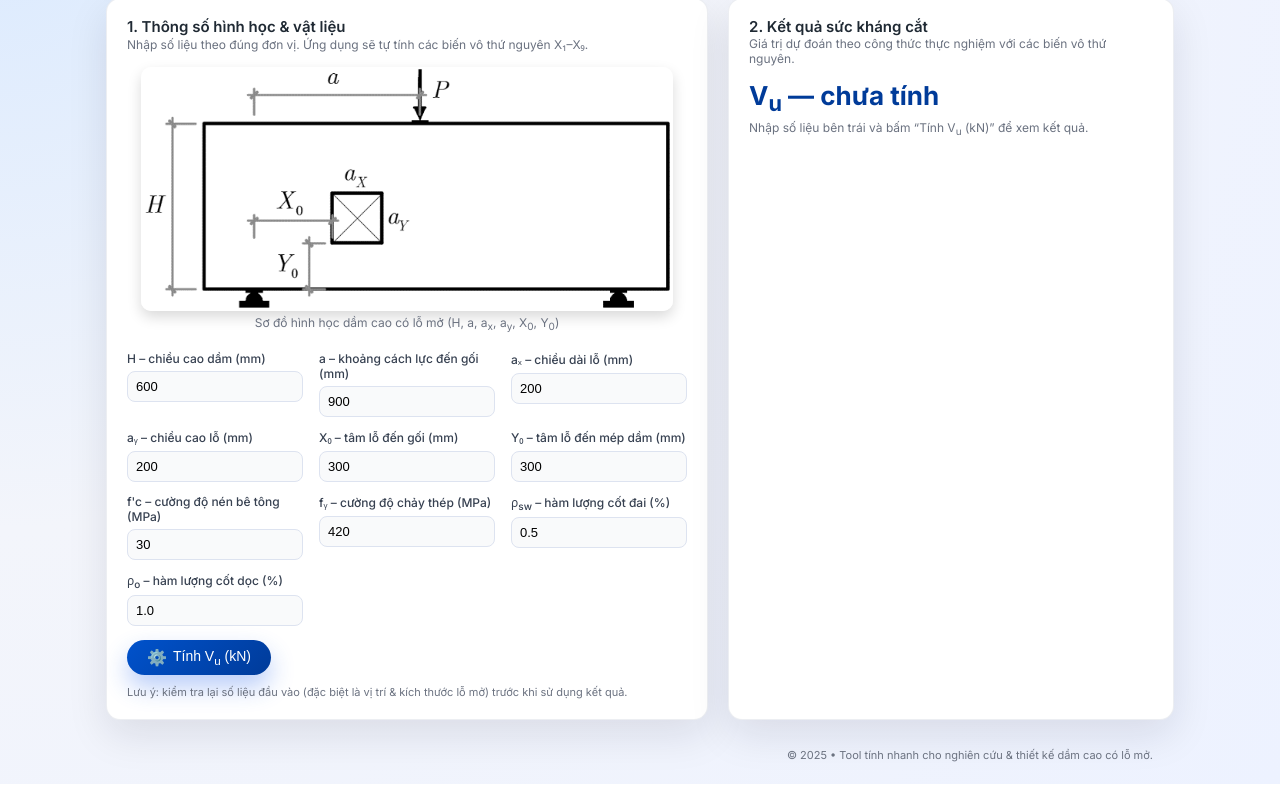
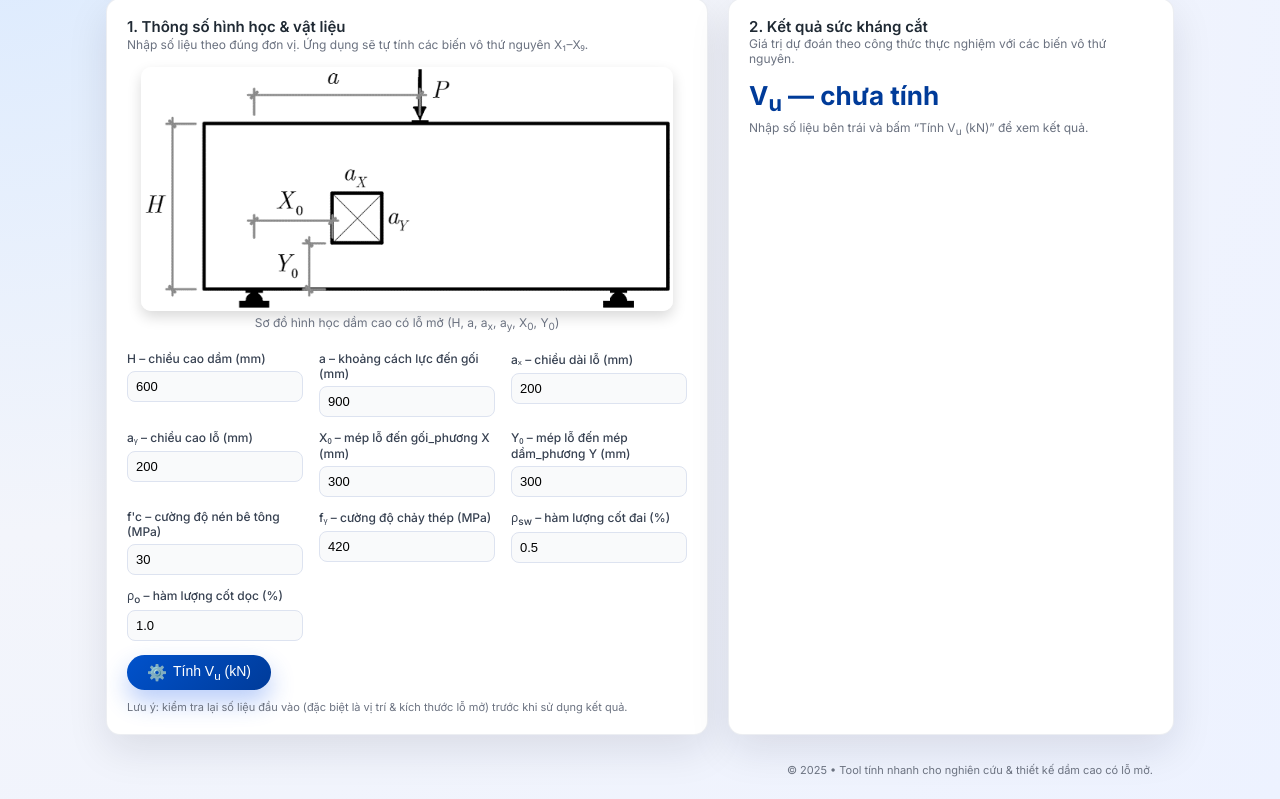
Before and after one commit to Nguyen-Quang-Si/deep-beam-with-opening, a plain HTML site: page index.html in a window 1280 px wide. Shown: the part 92-891 px from the top of the page. Drawn offline with Linux system fonts and the light colour scheme.

Commit message:
Update index.html

```diff
--- a/index.html
+++ b/index.html
@@ -318,11 +318,11 @@
             <input type="number" id="ay" value="200" min="0" step="5">
           </div>
           <div class="field">
-            <label for="X0">X₀ – tâm lỗ đến gối (mm)</label>
+            <label for="X0">X₀ – mép lỗ đến gối_phương X (mm)</label>
             <input type="number" id="X0" value="300" min="0" step="5">
           </div>
           <div class="field">
-            <label for="Y0">Y₀ – tâm lỗ đến mép dầm (mm)</label>
+            <label for="Y0">Y₀ – mép lỗ đến mép dầm_phương Y (mm)</label>
             <input type="number" id="Y0" value="300" min="0" step="5">
           </div>
 
```
